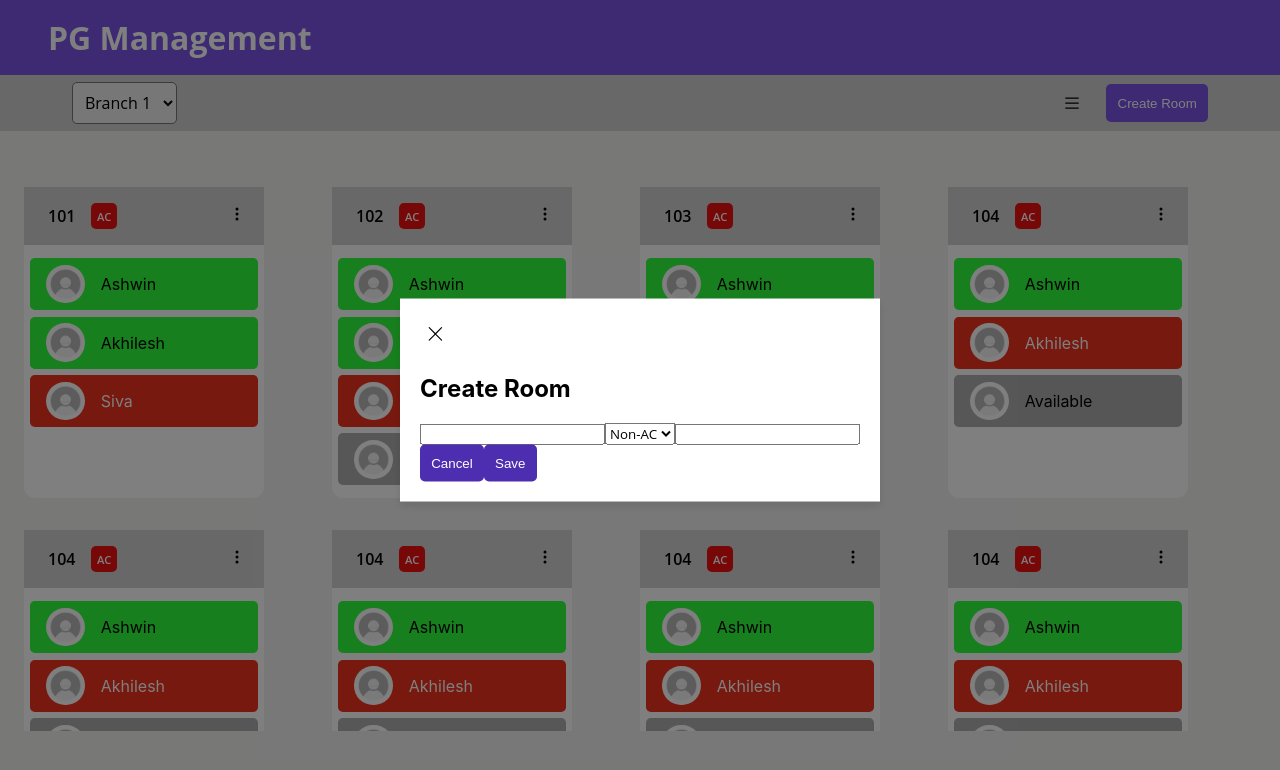
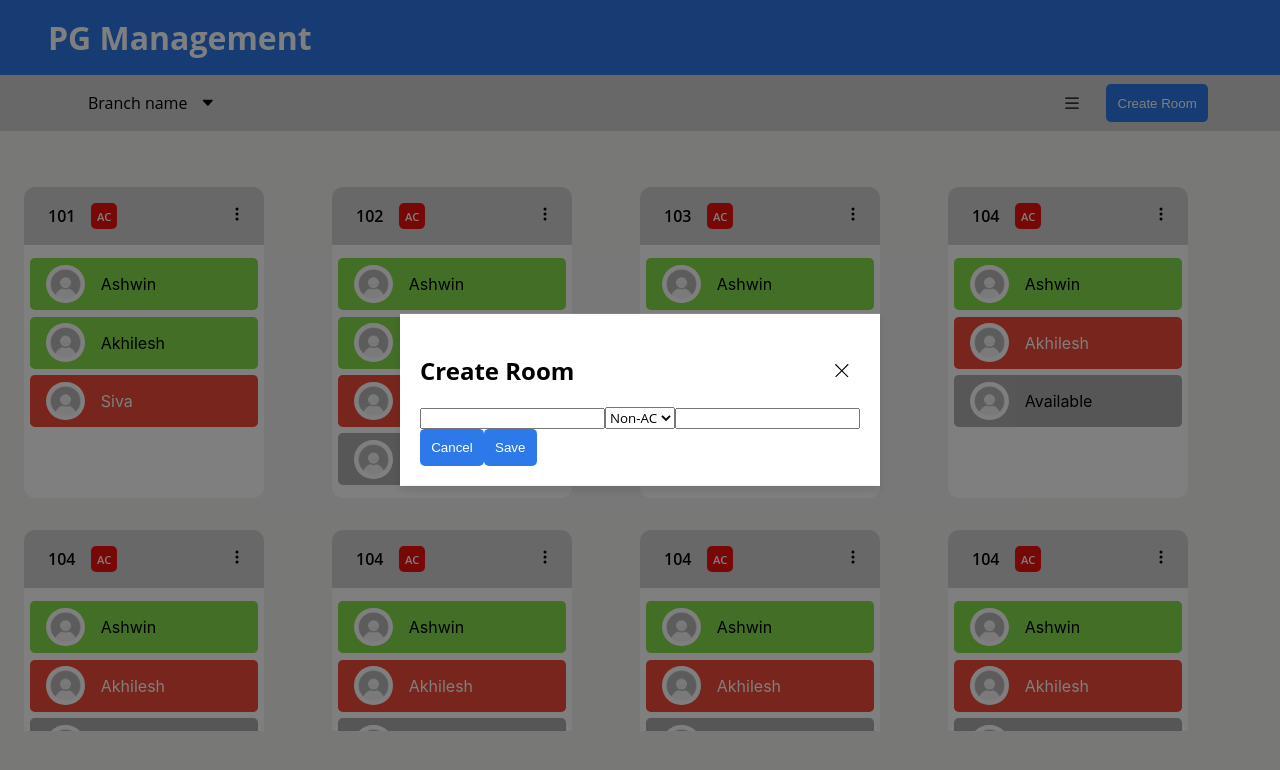
Before and after one commit to KishoreMl/PG-Management-Web, a React (Create React App) app in the folder pg-management/: page / in a window 1280 px wide. Both pictures are taken after a click on the button "Create Room". Shown: the top 770 px of the page. Built offline with nearby package versions, Linux system fonts and the light colour scheme.

Commit message:
Styling Changes

```diff
--- a/pg-management/src/components/CreateRoom/CreateRoom.jsx
+++ b/pg-management/src/components/CreateRoom/CreateRoom.jsx
@@ -20,18 +20,22 @@ class CreateRoom extends React.Component{
             <>
                 <div id="overlay" className={`overlay ${this.state.display?'show':''}`}></div>
                 <div id="myModal" className={`modal ${this.state.display?'show':''}`}>
+                    <div className="modal-container">
+                        <div className="modal-header">
+                            <h2>Create Room</h2>
+                            <IconMap icon="close" size={18}  onClick={() => this.props.onCloseModal()} />
+                        </div>
                         <div className="modal-content">
-                        <IconMap icon="close" size={18}  onClick={() => this.props.onCloseModal()} />
-                        <h2>Create Room</h2>
                             <input type="text"></input>
                             <select>
                                 <option>Non-AC</option>
                                 <option>AC</option>
                             </select>
-                        <input type="number"></input>
+                            <input type="text"></input>
+                        </div>
                         <div className="modal-footer">
                             <button onClick={() => this.props.onCloseModal()}>Cancel</button>
-                            <button>Save</button>
+                            <button onClick={() => console.log('Primary Button Clicked')}>Save</button>
                         </div>
                     </div>
                 </div>
--- a/pg-management/src/components/CreateRoom/CreateRoom.scss
+++ b/pg-management/src/components/CreateRoom/CreateRoom.scss
@@ -1,3 +1,5 @@
+@import "../vars.scss";
+
  .overlay {
      display: none;
      position: fixed;
@@ -6,7 +8,7 @@
      width: 100%;
      height: 100%;
      background: rgba(0, 0, 0, 0.5);
-    z-index: 1;
+     z-index: 1;
  }
 
 .modal {
@@ -22,25 +24,37 @@
 }
 
 svg {
-    padding: 0.4rem;
-    border-radius: 5px;
+    padding: 0.55rem;
+    border-radius: 20px;
 
     &:hover {
         cursor: pointer;
         background-color: rgb(190, 188, 188);
     }
 }
+
+.modal-header{
+    width:100%;
+    display: flex;
+    align-items: center;
+    justify-content:space-between;
+    font-family: $primary-font;
+}
+
 .modal-footer{
+    display: flex;
+    align-items: center;
+
     & button{
         border: none;
         border-radius: 5px;
-        background-color: rgb(78, 46, 176);
+        background-color: $primary-color;
         color: white;
+        padding: 0.7rem;
         cursor: pointer;
-        padding: 0.7rem;
 
         &:hover {
-            background-color: rgb(122, 85, 232);
+            background-color: $primary-color
         }
     }
 }
--- a/pg-management/src/components/GridView/GridView.scss
+++ b/pg-management/src/components/GridView/GridView.scss
@@ -2,7 +2,7 @@
     width: 100%;
     position: relative;
     display: grid;
-    grid-template-columns: 1fr 1fr 1fr 1fr;
+    grid-template-columns: repeat(auto-fill, minmax(296px, 1fr));
     padding: 1.5rem;
     max-height: 69vh;
     overflow-y: auto;
--- a/pg-management/src/components/Header/Header.scss
+++ b/pg-management/src/components/Header/Header.scss
@@ -5,7 +5,7 @@
     display: flex;
     align-items: center;
     margin: 0;
-    background-color:$header-background;
+    background-color:$primary-color;
     color: white;
     padding: 1rem 1rem 1rem 1rem;
     & h1{
--- /dev/null
+++ b/pg-management/src/components/Icons/IconCaretDown.jsx
@@ -0,0 +1,19 @@
+import React from "react";
+
+function IconCaretDown(props)
+{
+    return (
+        <svg
+            onClick={props.onClick ? () => props.onClick():null}
+            xmlns="http://www.w3.org/2000/svg"
+            width={props.size || 20}
+            height={props.size || 20}
+            fill={props.color || "curentColor"}
+            class="mi-outline mi-caret-down"
+            viewBox="0 0 24 24">
+            <path d="m12.6 14.74 4.22-4.58c.43-.46.06-1.16-.6-1.16H7.78c-.66 0-1.03.7-.6 1.16l4.22 4.58c.31.34.89.34 1.2 0"/>
+        </svg>
+    );
+}
+
+export default IconCaretDown;
--- a/pg-management/src/components/Icons/IconMap.jsx
+++ b/pg-management/src/components/Icons/IconMap.jsx
@@ -4,6 +4,7 @@ import IconEdit from "./IconEdit";
 import IconMore from "./IconMore";
 import IconList from "./IconList";
 import IconGrid from "./IconGrid";
+import IconCaretDown from "./IconCaretDown";
 
 function IconMap(props) {
     switch (props.icon)
@@ -18,6 +19,10 @@ function IconMap(props) {
             return <IconList size={props.size} color={props.color} onClick={() => props.onClick()} />;
         case 'grid':
             return <IconGrid size={props.size} color={props.color} onClick={() => props.onClick()} />;
+        case 'caret-down':
+            return <IconCaretDown size={props.size} color={props.color} onClick={() => props.onClick()} />;
+        default:
+            return "<div> </div>";
     }
 }
 
--- a/pg-management/src/components/RoomTile/RoomTile.jsx
+++ b/pg-management/src/components/RoomTile/RoomTile.jsx
@@ -18,9 +18,9 @@ export class RoomTile extends Component{
     }
 
     handleClickOutside = (event) => {
-        if (this.dropdownRef && !this.dropdownRef.current.contains(event.target)) {
-            this.setState({ showDropdown: false });
-        }
+        // if (this.dropdownRef.current && !this.dropdownRef.current.contains(event.target)) {
+        //     this.setState({ showDropdown: false });
+        // }
     }
 
     handleShowDropdown() {
@@ -44,7 +44,6 @@ export class RoomTile extends Component{
                         <IconMap
                             icon="more"
                             onClick={() => this.handleShowDropdown()}
-
                         />
                         <div className={`dropdown-list ${this.state.showDropdown?'show':''}`}>
                             <div className="list-option" onClick={() => this.props.onTileOptionSelect('Add Guest')}>Add Guest</div>
--- a/pg-management/src/components/RoomTile/RoomTile.scss
+++ b/pg-management/src/components/RoomTile/RoomTile.scss
@@ -9,14 +9,17 @@
     cursor: pointer;
 
     &:hover {
-            box-shadow: 0 0 9px rgb(106, 106, 106);
-        }
+        box-shadow: 0 0 9px rgb(106, 106, 106);
+    }
 }
+
 .selected{
-    box-shadow: 2px 2px 11px rgb(78, 77, 77);
+    box-shadow: 2px 2px 11px rgb(57, 124, 248);
 }
+
 .tile-header{
     padding: 0.7rem 0 0.7rem 1.5rem;
+    border-radius: 0.7rem 0.7rem 0 0 ;
     display: flex;
     align-items: center;
     gap:1rem;
--- a/pg-management/src/components/ToolBar/ToolBar.jsx
+++ b/pg-management/src/components/ToolBar/ToolBar.jsx
@@ -21,14 +21,25 @@ export class ToolBar extends React.Component{
         return (
             <div className="tool-bar">
                 <div className="tool-bar-left">
-                    {this.props.branches.length > 1 ?
-                        <select name="branches" id="branches">
-                            {this.props.branches.map((branch) =>
-                                <option value={branch.id}>{branch.name}</option>
-                            )}
-                        </select> :
-                        <div> {this.props.branches[0]} </div>
-                    }
+                   <div className="dropdown-container">
+                        <div className="dropdown-button">
+                             Branch name
+                             <svg
+                                xmlns="http://www.w3.org/2000/svg"
+                                width="24"
+                                height="24"
+                                fill="currentColor"
+                                class="mi-outline mi-caret-down"
+                                viewBox="0 0 24 24">
+                                <path d="m12.6 14.74 4.22-4.58c.43-.46.06-1.16-.6-1.16H7.78c-.66 0-1.03.7-.6 1.16l4.22 4.58c.31.34.89.34 1.2 0"/>
+                            </svg>
+                        </div>
+                        <div className="dropdown-list">
+                            <div className="listitem">Branch name 2</div>
+                            <div className="listitem">Branch name 3</div>
+                            <div className="listitem">Branch name 4</div>
+                        </div>
+                    </div>
                 </div>
                 <div className="tool-bar-right">
                     {this.state.currentView === "list" ?
--- a/pg-management/src/components/ToolBar/ToolBar.scss
+++ b/pg-management/src/components/ToolBar/ToolBar.scss
@@ -26,7 +26,26 @@ select{
      option{
         cursor: pointer;
      }
+
+     .dropdown-button{
+        display: flex;
+        align-items: center;
+        justify-content: center;
+        font-family: $primary-font;
+        padding: 0 1rem;
+        cursor: pointer;
+
+        &:hover{
+            background-color: rgb(183, 184, 185);
+        }
+    }
+
+    svg:hover{
+        background: transparent;
+    }
 }
+
+
 
 .tool-bar-right{
     margin-left: auto;
@@ -38,7 +57,7 @@ select{
     & button{
         border: none;
         border-radius: 5px;
-        background-color: rgb(122, 85, 232);
+        background-color: $primary-color;
         color: white;
         cursor: pointer;
         padding: 0.7rem;
@@ -51,8 +70,8 @@ select{
         padding: 0.5rem;
         border-radius: 5px;
         &:hover {
-                cursor: pointer;
-                background-color: rgb(161, 158, 158);
-            }
+            cursor: pointer;
+            background-color: rgb(161, 158, 158);
+        }
     }
 }
--- a/pg-management/src/components/vars.scss
+++ b/pg-management/src/components/vars.scss
@@ -1,7 +1,7 @@
 $primary-font: 'Open Sans', sans-serif;
-$primary-color:rgb(122, 85, 232);
+$primary-color:rgb(46, 121, 233);
 $header-background: rgb(122, 85, 232);
 $blue:#5dbae1;
-$red:rgb(239, 51, 31);
+$red:rgb(241, 76, 58);
 $grey:#b4b0b0;
-$green:#2eff3c;
+$green:#85dd4a;
```
Lines whose indentation alone changed are shown as unchanged.
